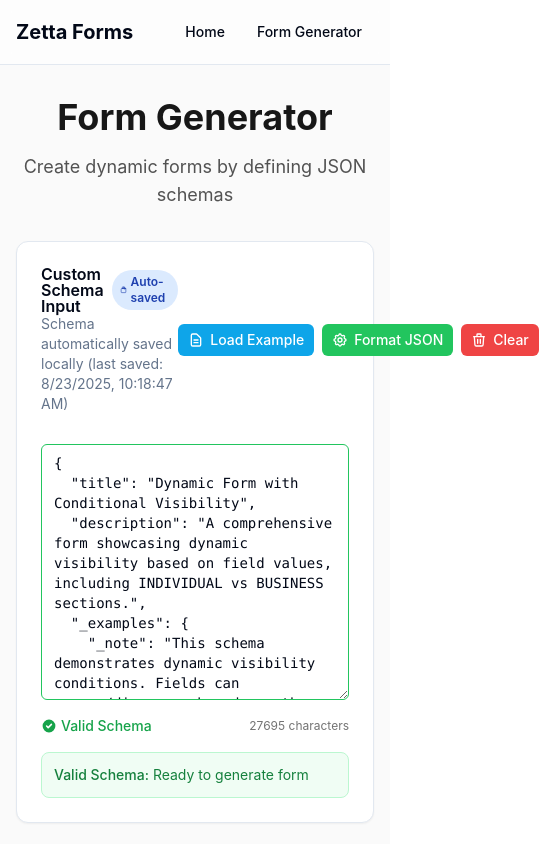
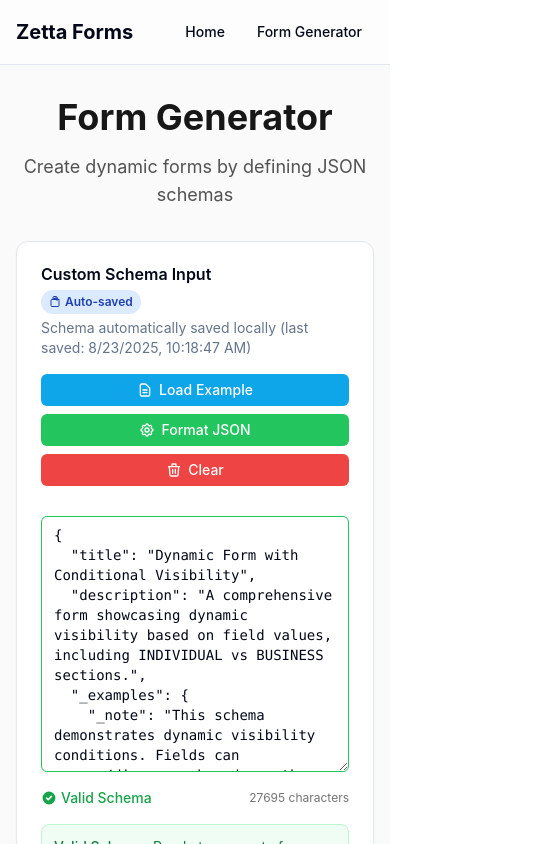
Before and after one commit to danito978/zetta-custom-forms, a React (Create React App) app: page /form-generator in a window 390 px wide. Shown: the top 844 px of the page, 539 px wide, since content can reach past the window. Built offline with nearby package versions, Linux system fonts and the light colour scheme; the HTML template or start-up script is replaced by a standard one.

Commit message:
refactor: Update layout and styling in FormAutoSaveStatus, FormGenerator, and SchemaInput components for improved responsiveness and visual consistency; adjust flex properties and class names to enhance user experience across different screen sizes.

```diff
--- a/src/pages/FormGenerator/components/FormAutoSaveStatus.tsx
+++ b/src/pages/FormGenerator/components/FormAutoSaveStatus.tsx
@@ -32,7 +32,7 @@ const FormAutoSaveStatus: React.FC<FormAutoSaveStatusProps> = ({ className = ''
     return (
       <Card className={`border-green-200 bg-green-50 ${className}`}>
         <CardContent className="flex items-center gap-2 p-3">
-          <Save className="h-4 w-4 text-green-600" />
+          <Save className="h-4 w-4 text-green-600 flex-shrink-0" />
           <span className="text-sm text-green-700">
             Form auto-save is active - your progress will be saved automatically
           </span>
@@ -43,9 +43,9 @@ const FormAutoSaveStatus: React.FC<FormAutoSaveStatusProps> = ({ className = ''
 
   return (
     <Card className={`border-blue-200 bg-blue-50 ${className}`}>
-      <CardContent className="flex items-center justify-between p-3">
+      <CardContent className="flex flex-col sm:flex-row sm:items-center sm:justify-between gap-3 p-3">
         <div className="flex items-center gap-2">
-          <Clock className="h-4 w-4 text-blue-600" />
+          <Clock className="h-4 w-4 text-blue-600 flex-shrink-0" />
           <div className="text-sm text-blue-700">
             <div className="font-medium">Form data restored from auto-save</div>
             {savedValuesInfo && (
@@ -59,7 +59,7 @@ const FormAutoSaveStatus: React.FC<FormAutoSaveStatusProps> = ({ className = ''
           variant="outline"
           size="sm"
           onClick={handleClearSavedData}
-          className="text-blue-700 border-blue-300 hover:bg-blue-100"
+          className="text-blue-700 border-blue-300 hover:bg-blue-100 w-full sm:w-auto"
         >
           <Trash2 className="h-3 w-3 mr-1" />
           Clear Saved Data
--- a/src/pages/FormGenerator/components/FormGenerator.tsx
+++ b/src/pages/FormGenerator/components/FormGenerator.tsx
@@ -244,11 +244,11 @@ const FormGeneratorInternal = ({ schema, onSubmit }: FormGeneratorProps) => {
           </div>
         )}
 
-        <div className="flex gap-3 pt-4 border-t border-neutral-200">
+        <div className="flex flex-col sm:flex-row gap-3 pt-4 border-t border-neutral-200">
           <Button
             type="submit"
             disabled={isSubmitting}
-            className="bg-primary-500 hover:bg-primary-600 disabled:bg-primary-300 disabled:cursor-not-allowed text-white font-medium px-6 py-2 transition-colors duration-200 flex items-center gap-2"
+            className="bg-primary-500 hover:bg-primary-600 disabled:bg-primary-300 disabled:cursor-not-allowed text-white font-medium px-6 py-2 transition-colors duration-200 flex items-center justify-center gap-2 w-full sm:w-auto"
           >
             {isSubmitting ? (
               <>
@@ -268,7 +268,7 @@ const FormGeneratorInternal = ({ schema, onSubmit }: FormGeneratorProps) => {
             type="button"
             onClick={handleReset}
             variant="outline"
-            className="border-warning-300 text-warning-700 hover:bg-warning-50 hover:border-warning-400 font-medium px-6 py-2 transition-colors duration-200 flex items-center gap-2"
+            className="border-warning-300 text-warning-700 hover:bg-warning-50 hover:border-warning-400 font-medium px-6 py-2 transition-colors duration-200 flex items-center justify-center gap-2 w-full sm:w-auto"
           >
             <svg className="w-4 h-4" fill="none" stroke="currentColor" viewBox="0 0 24 24">
               <path strokeLinecap="round" strokeLinejoin="round" strokeWidth={2} d="M4 4v5h.582m15.356 2A8.001 8.001 0 004.582 9m0 0H9m11 11v-5h-.581m0 0a8.003 8.003 0 01-15.357-2m15.357 2H15" />
--- a/src/pages/FormGenerator/components/SchemaInput.tsx
+++ b/src/pages/FormGenerator/components/SchemaInput.tsx
@@ -146,12 +146,12 @@ const SchemaInput = ({ onSchemaChange, placeholder, defaultValue = '' }: SchemaI
   return (
     <Card>
       <CardHeader>
-        <div className="flex items-center justify-between">
-          <div>
-            <CardTitle className="flex items-center gap-2">
-              Custom Schema Input
+        <div className="flex flex-col sm:flex-row sm:items-center sm:justify-between gap-4">
+          <div className="flex-1">
+            <CardTitle className="flex flex-col sm:flex-row sm:items-center gap-2">
+              <span>Custom Schema Input</span>
               {storedSchemaInfo && (
-                <span className="inline-flex items-center gap-1 px-2 py-1 text-xs bg-blue-100 text-blue-800 rounded-full">
+                <span className="inline-flex items-center gap-1 px-2 py-1 text-xs bg-blue-100 text-blue-800 rounded-full w-fit">
                   <svg className="w-3 h-3" fill="none" stroke="currentColor" viewBox="0 0 24 24">
                     <path strokeLinecap="round" strokeLinejoin="round" strokeWidth={2} d="M8 7V3a2 2 0 012-2h4a2 2 0 012 2v4m-6 0V6a2 2 0 012-2h4a2 2 0 012 2v1m-6 0h8m-8 0H6a2 2 0 00-2 2v10a2 2 0 002 2h12a2 2 0 002-2V9a2 2 0 00-2-2h-2m-8 0V7a2 2 0 012-2h4a2 2 0 012 2v2" />
                   </svg>
@@ -159,7 +159,7 @@ const SchemaInput = ({ onSchemaChange, placeholder, defaultValue = '' }: SchemaI
                 </span>
               )}
             </CardTitle>
-            <CardDescription>
+            <CardDescription className="mt-1">
               {storedSchemaInfo ? (
                 <>
                   Schema automatically saved locally (last saved: {new Date(storedSchemaInfo.savedAt).toLocaleString()})
@@ -169,7 +169,7 @@ const SchemaInput = ({ onSchemaChange, placeholder, defaultValue = '' }: SchemaI
               )}
             </CardDescription>
           </div>
-          <div className="flex gap-2">
+          <div className="flex flex-col sm:flex-row gap-2 w-full sm:w-auto">
             <Button
               onClick={loadExampleSchema}
               size="sm"
```
